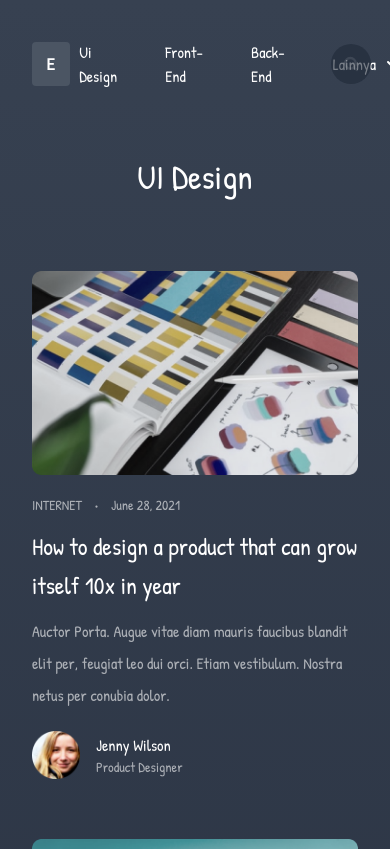
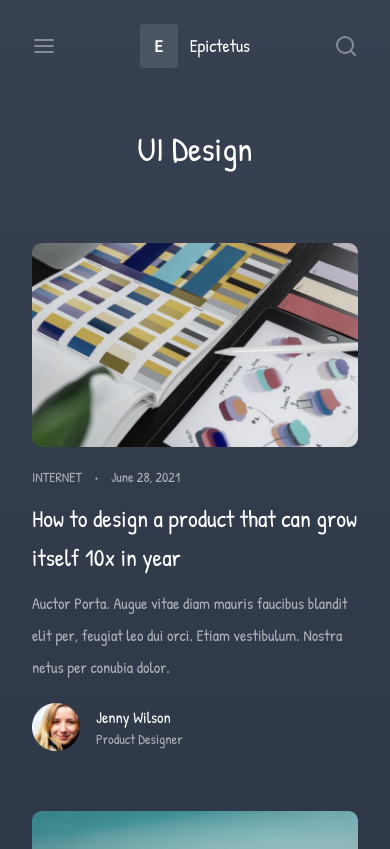
Before and after one commit to anjasp012/Tailwind-Slicing-Epictetus, a Next.js app: page /News in a window 390 px wide. Shown: the top 849 px of the page. Built offline with nearby package versions, Linux system fonts and the light colour scheme.

Commit message:
edit responsif(not Fix)

```diff
--- a/components/Dropdown.js
+++ b/components/Dropdown.js
@@ -23,9 +23,7 @@ export default function Dropdown() {
           />
         </button>
         <div
-          className={`${
-            dropdown ? "block" : "hidden"
-          } absolute inset-0 min-h-screen`}
+          className={`${dropdown ? "fixed inset-0" : ""}`}
           onClick={() => setDropdown(!dropdown)}
         ></div>
         <div className="absolute mt-3 bg-[#1F2937] rounded overflow-hidden">
--- a/components/DropdownItem.js
+++ b/components/DropdownItem.js
@@ -1,3 +1,5 @@
+import SearchInput from "./SearchInput";
+
 export default function DropdownItem() {
   const dropdownList = [
     { text: "Internet", href: "#" },
--- a/components/FeaturedNews.js
+++ b/components/FeaturedNews.js
@@ -3,10 +3,10 @@ import NewsInfo from "./NewsInfo";
 
 export default function FeaturedNews() {
   return (
-    <article className="pt-3 pb-10 border-b border-white/40 sm:pb-4 sm:border-none -z-40">
-      <div className="flex flex-wrap -mx-4 items-center">
-        <div className="w-full lg:w-8/12 sm:w-7/12 px-4">
-          <img src="section1.png" className="rounded-xl" alt="" />
+    <article className="pt-3 md:pb-10 -z-40">
+      <div className="flex flex-wrap -mx-4 items-start lg:items-center">
+        <div className="w-full lg:w-8/12 sm:w-7/12 px-4 ">
+          <img src="section1.png" className="rounded-xl mb-5 md:mb-0" alt="" />
         </div>
         <div className="w-full lg:w-4/12 sm:w-5/12 px-4">
           <NewsInfo
@@ -22,6 +22,7 @@ export default function FeaturedNews() {
           />
         </div>
       </div>
+      <hr className="mt-10 border opacity-10" />
     </article>
   );
 }
--- a/components/Logo.js
+++ b/components/Logo.js
@@ -5,7 +5,7 @@ export default function Logo() {
     <Link href="/">
       <div className="flex items-center text-lg cursor-pointer">
         <div className="bg-[#4B5563] px-3.5 py-2 rounded font-sans">E</div>
-        <div className="ml-3 hidden lg:block">Epictetus</div>
+        <div className="ml-3 md:hidden lg:block">Epictetus</div>
       </div>
     </Link>
   );
--- a/components/Nav.js
+++ b/components/Nav.js
@@ -3,7 +3,7 @@ import NavItem from "./NavItem";
 
 export default function Nav() {
   return (
-    <ul className="flex items-center space-x-12 mx-5">
+    <ul className="md:flex space-y-4 md:space-y-0 md:items-center md:space-x-12 p-8 md:p-0 mx-5">
       <NavItem />
       <Dropdown />
     </ul>
--- a/components/Navbar.js
+++ b/components/Navbar.js
@@ -5,23 +5,133 @@ import SearchInput from "./SearchInput";
 
 export default function Navbar() {
   const [dropdown, setDropdown] = useState(false);
+  const [canvas, offCanvas] = useState(false);
 
   return (
-    <nav className="py-10">
-      <div
-        onClick={() => setDropdown(false)}
-        className={`${
-          dropdown ? "absolute w-full h-full inset-0 block" : "hidden"
-        }`}
-      ></div>
-      <div className="flex items-center">
-        <div className="lg:w-2/12 w-1/12">
+    <nav className="pt-6 pb-8 md:py-10">
+      <div className="flex items-center justify-between md:justify-start">
+        <div className="flex md:hidden">
+          <button onClick={() => offCanvas(!canvas)}>
+            <svg
+              width={24}
+              height={24}
+              viewBox="0 0 24 24"
+              fill="none"
+              xmlns="http://www.w3.org/2000/svg"
+            >
+              <g opacity="0.4">
+                <path
+                  d="M3 12H21"
+                  stroke="white"
+                  strokeWidth={2}
+                  strokeLinecap="round"
+                  strokeLinejoin="round"
+                />
+                <path
+                  d="M3 6H21"
+                  stroke="white"
+                  strokeWidth={2}
+                  strokeLinecap="round"
+                  strokeLinejoin="round"
+                />
+                <path
+                  d="M3 18H21"
+                  stroke="white"
+                  strokeWidth={2}
+                  strokeLinecap="round"
+                  strokeLinejoin="round"
+                />
+              </g>
+            </svg>
+          </button>
+        </div>
+        <div className="lg:w-2/12 md:w-1/12">
           <Logo />
         </div>
-        <div className="lg:w-7/12 w-10/12">
+        <div className="flex md:hidden">
+          <button>
+            <svg
+              width={24}
+              height={24}
+              viewBox="0 0 24 24"
+              fill="none"
+              xmlns="http://www.w3.org/2000/svg"
+            >
+              <g opacity="0.4">
+                <path
+                  d="M11 19C15.4183 19 19 15.4183 19 11C19 6.58172 15.4183 3 11 3C6.58172 3 3 6.58172 3 11C3 15.4183 6.58172 19 11 19Z"
+                  stroke="white"
+                  strokeWidth={2}
+                  strokeLinecap="round"
+                  strokeLinejoin="round"
+                />
+                <path
+                  d="M21 21L16.65 16.65"
+                  stroke="white"
+                  strokeWidth={2}
+                  strokeLinecap="round"
+                  strokeLinejoin="round"
+                />
+              </g>
+            </svg>
+          </button>
+        </div>
+        <div
+          className={`lg:w-7/12 md:w-10/12 w-full md:relative fixed z-10 top-0 transition-all duration-300 md:duration-75 md:bg-none bg-gradient-to-b from-[#374151] to-[#111827] lg:mx-0 mx-auto md:block ${
+            canvas ? "left-0 min-h-full" : "-left-full md:inset-0 min-h-full"
+          }`}
+        >
+          <button
+            onClick={() => offCanvas(!canvas)}
+            className="absolute right-10 top-8 md:hidden"
+          >
+            <svg
+              xmlns="http://www.w3.org/2000/svg"
+              width={24}
+              height={24}
+              viewBox="0 0 24 24"
+              fill="none"
+              stroke="currentColor"
+              strokeWidth={2}
+              strokeLinecap="round"
+              strokeLinejoin="round"
+              className="feather feather-x"
+            >
+              <line x1={18} y1={6} x2={6} y2={18} />
+              <line x1={6} y1={6} x2={18} y2={18} />
+            </svg>
+          </button>
           <Nav />
         </div>
-        <div className="lg:w-3/12 w-1/12 text-right">
+        <div className="w-1/12 hidden md:block lg:hidden text-right">
+          <button>
+            <svg
+              width={24}
+              height={24}
+              viewBox="0 0 24 24"
+              fill="none"
+              xmlns="http://www.w3.org/2000/svg"
+            >
+              <g opacity="0.4">
+                <path
+                  d="M11 19C15.4183 19 19 15.4183 19 11C19 6.58172 15.4183 3 11 3C6.58172 3 3 6.58172 3 11C3 15.4183 6.58172 19 11 19Z"
+                  stroke="white"
+                  strokeWidth={2}
+                  strokeLinecap="round"
+                  strokeLinejoin="round"
+                />
+                <path
+                  d="M21 21L16.65 16.65"
+                  stroke="white"
+                  strokeWidth={2}
+                  strokeLinecap="round"
+                  strokeLinejoin="round"
+                />
+              </g>
+            </svg>
+          </button>
+        </div>
+        <div className="w-3/12 lg:block hidden text-right">
           <SearchInput />
         </div>
       </div>
```
